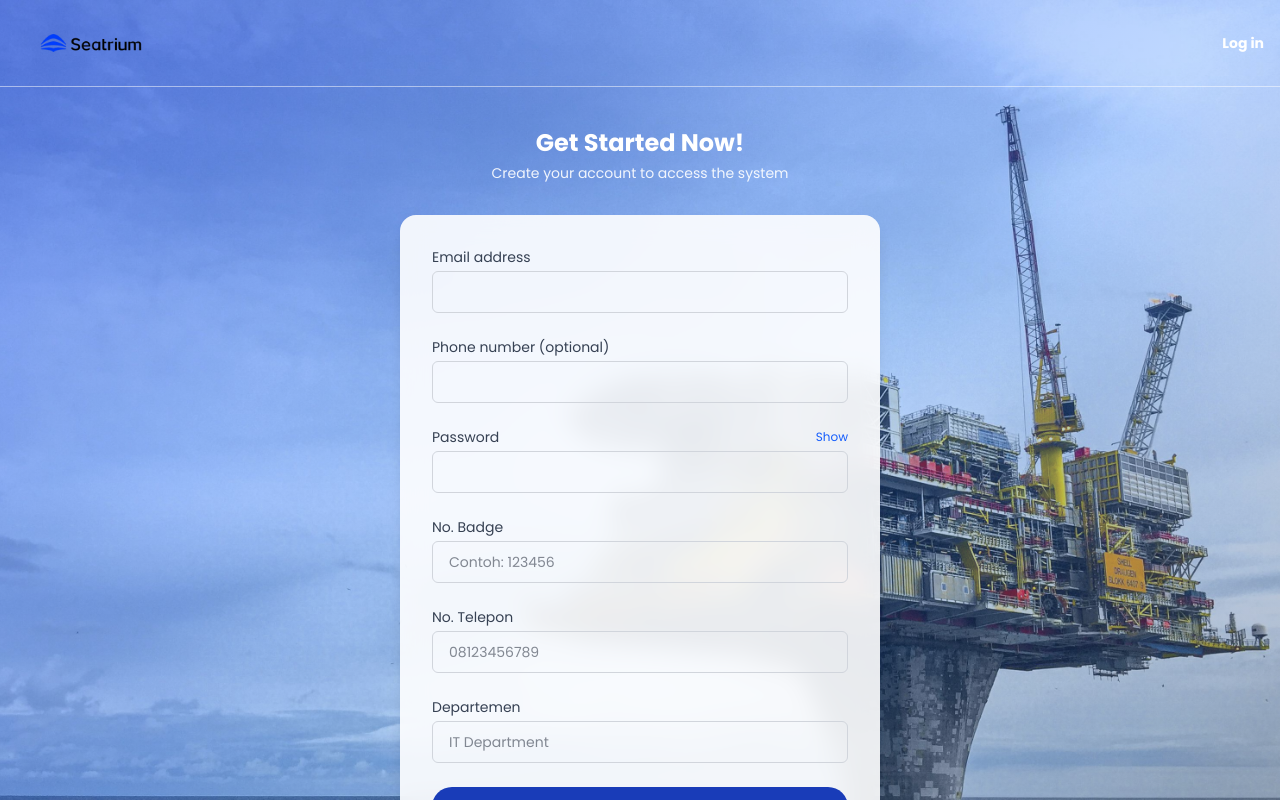
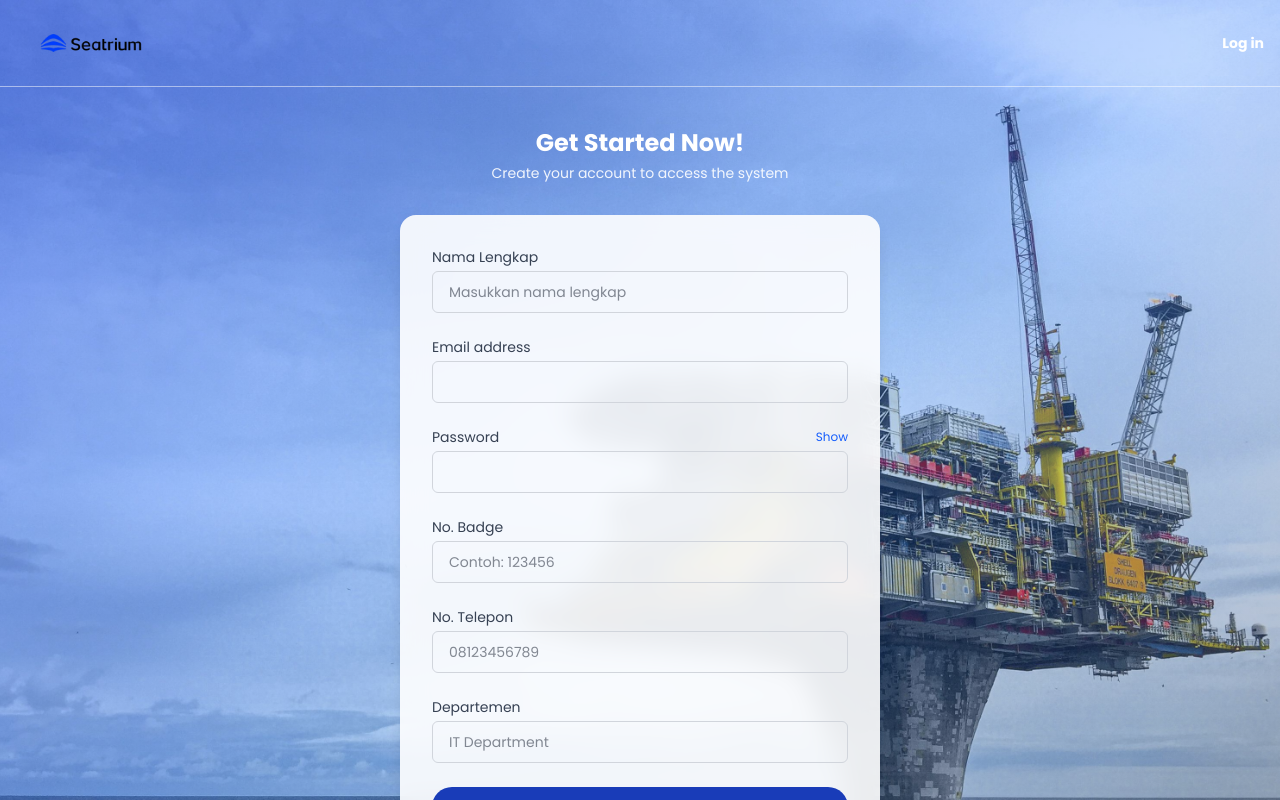
Before and after one commit to CLINTON1233/INFRADASH, a Next.js app: page /register in a window 1280 px wide. Shown: the top 800 px of the page. Built offline with nearby package versions, Linux system fonts and the light colour scheme.

Commit message:
API Register

```diff
--- a/src/app/register/page.js
+++ b/src/app/register/page.js
@@ -13,17 +13,34 @@ const poppins = Poppins({
 export default function RegisterPage() {
   const [showPassword, setShowPassword] = useState(false);
   const [formData, setFormData] = useState({
+    nama: "",
     email: "",
-    phone: "",
     password: "",
     badge: "",
     telp: "",
     departemen: "",
   });
 
-  const handleSubmit = (e) => {
+  const handleSubmit = async (e) => {
     e.preventDefault();
-    console.log("Form submitted:", formData);
+    try {
+      const res = await fetch("http://localhost:4000/users/register", {
+        method: "POST",
+        headers: { "Content-Type": "application/json" },
+        body: JSON.stringify({ ...formData, role: "user" }),
+      });
+      const data = await res.json();
+      console.log(data);
+      if (data.status === "success") {
+        alert("Registration successful!");
+        window.location.href = "/login";
+      } else {
+        alert(data.message);
+      }
+    } catch (err) {
+      console.error(err);
+      alert("Registration failed!");
+    }
   };
 
   const handleChange = (e) => {
@@ -49,7 +66,6 @@ export default function RegisterPage() {
 
       {/* Header */}
       <div className="flex items-center justify-between px-4 py-4 border-b border-white/50 text-white">
-        {/* Back with logo */}
         <div className="flex items-center gap-2">
           <Link
             href="#"
@@ -75,7 +91,6 @@ export default function RegisterPage() {
 
       {/* Main Content */}
       <div className="max-w-lg w-full mx-auto px-4 py-10">
-        {/* Title */}
         <div className="flex flex-col items-center mb-8 text-center text-white">
           <h1 className="text-2xl font-bold mb-1">Get Started Now!</h1>
           <p className="text-sm opacity-90">
@@ -88,6 +103,23 @@ export default function RegisterPage() {
           onSubmit={handleSubmit}
           className="space-y-6 bg-white/90 backdrop-blur-md p-8 rounded-2xl shadow-lg"
         >
+          {/* Nama */}
+          <div>
+            <label htmlFor="nama" className="block text-sm text-gray-700 mb-1">
+              Nama Lengkap
+            </label>
+            <input
+              type="text"
+              id="nama"
+              name="nama"
+              value={formData.nama}
+              onChange={handleChange}
+              required
+              placeholder="Masukkan nama lengkap"
+              className="w-full px-4 py-2.5 border border-gray-300 rounded-md text-sm text-gray-900 focus:ring-2 focus:ring-blue-500 focus:border-blue-500"
+            />
+          </div>
+
           {/* Email */}
           <div>
             <label htmlFor="email" className="block text-sm text-gray-700 mb-1">
@@ -100,21 +132,6 @@ export default function RegisterPage() {
               value={formData.email}
               onChange={handleChange}
               required
-              className="w-full px-4 py-2.5 border border-gray-300 rounded-md text-sm text-gray-900 focus:ring-2 focus:ring-blue-500 focus:border-blue-500"
-            />
-          </div>
-
-          {/* Phone */}
-          <div>
-            <label htmlFor="phone" className="block text-sm text-gray-700 mb-1">
-              Phone number (optional)
-            </label>
-            <input
-              type="tel"
-              id="phone"
-              name="phone"
-              value={formData.phone}
-              onChange={handleChange}
               className="w-full px-4 py-2.5 border border-gray-300 rounded-md text-sm text-gray-900 focus:ring-2 focus:ring-blue-500 focus:border-blue-500"
             />
           </div>
@@ -160,7 +177,7 @@ export default function RegisterPage() {
             />
           </div>
 
-          {/* Telepon */}
+          {/* No. Telepon */}
           <div>
             <label htmlFor="telp" className="block text-sm text-gray-700 mb-1">
               No. Telepon
@@ -204,7 +221,6 @@ export default function RegisterPage() {
           </button>
         </form>
 
-        {/* Terms */}
         <p className="text-xs text-white mt-6 text-center opacity-90">
           By creating an account, you agree to the{" "}
           <Link href="/terms" className="underline">
@@ -216,7 +232,6 @@ export default function RegisterPage() {
           </Link>
         </p>
 
-        {/* Already have an account */}
         <div className="text-center mt-4">
           <p className="text-sm text-white">
             Already have an account?{" "}
```
